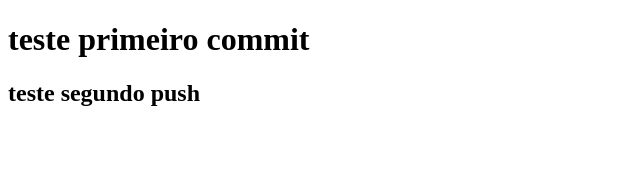
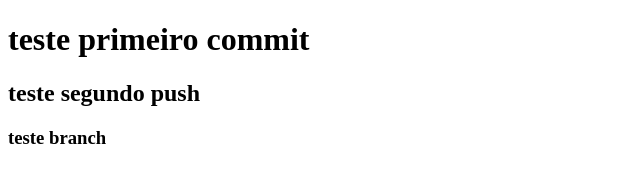
Before and after one commit to cleisonmorais/teste-formulario, a plain HTML site: page index.html in a window 1280 px wide. Shown: the whole page, without its empty margins (0-640 px from the left). Drawn offline with Linux system fonts and the light colour scheme.

Commit message:
teste branch

```diff
--- a/index.html
+++ b/index.html
@@ -8,5 +8,7 @@
 <body>
     <h1>teste primeiro commit</h1>
     <h2>teste segundo push</h2>
+
+    <h3>teste branch</h3>
 </body>
 </html>
```
